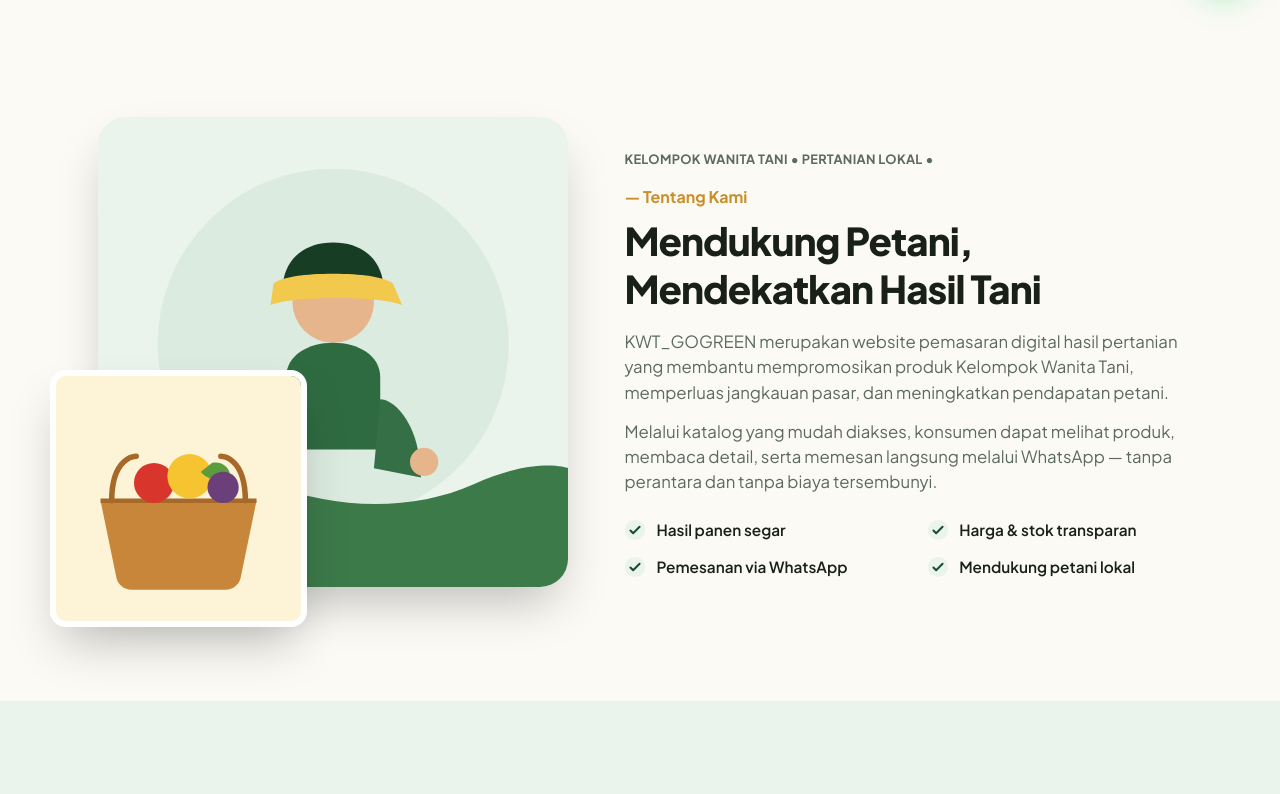
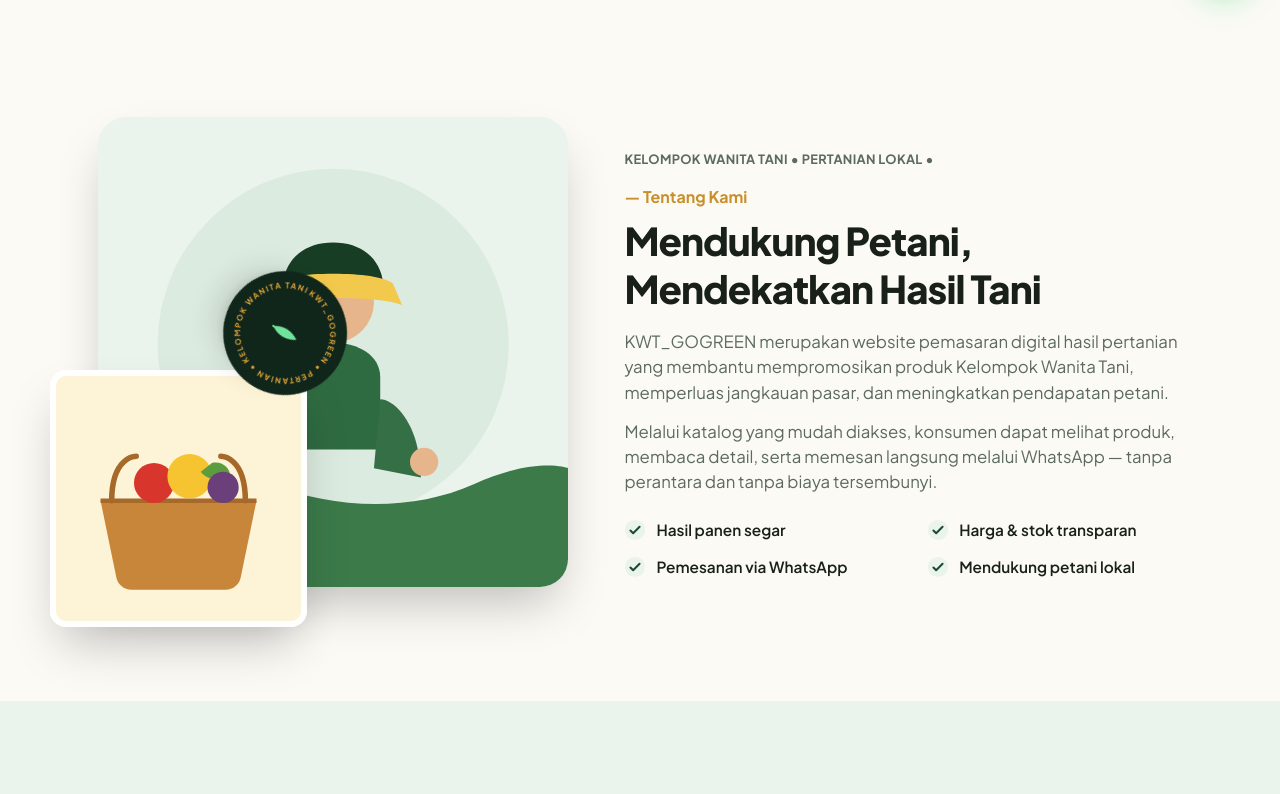
Before and after one commit to loaf684/pkm-kwt_go_green, a Next.js app: page / in a window 1280 px wide. Shown: the part 782-1576 px from the top of the page. Built offline with nearby package versions, Linux system fonts and the light colour scheme; no server answers; the database is empty.

Commit message:
Add rotating about section badge
Co-authored-by: Copilot <223556219+Copilot@users.noreply.github.com>

```diff
--- a/src/app/globals.css
+++ b/src/app/globals.css
@@ -47,6 +47,16 @@ body {
   transform: scale(1.04);
 }
 
+.about-badge {
+  animation: about-badge-spin 18s linear infinite;
+}
+
+@keyframes about-badge-spin {
+  to {
+    transform: translate(-50%, -50%) rotate(360deg);
+  }
+}
+
 @keyframes hero-drift {
   from {
     transform: scale(1.04) translate3d(0, 0, 0);
@@ -67,6 +77,10 @@ body {
     animation: none;
     transform: none;
   }
+
+  .about-badge {
+    animation: none;
+  }
 }
 
 html {
--- a/src/components/AboutSection.tsx
+++ b/src/components/AboutSection.tsx
@@ -30,6 +30,20 @@ export default function AboutSection({
           </div>
           <div className="absolute -left-6 -bottom-4 aspect-square w-[52%] overflow-hidden rounded-2xl border-4 border-white shadow-2xl sm:border-[6px]">
             <SiteMedia url={accentImageUrl} fallback={BasketIllustration} className="size-full object-cover" />
+          </div>
+          <div className="about-badge absolute left-[47%] top-[48%] z-10 flex size-[100px] -translate-x-1/2 -translate-y-1/2 items-center justify-center rounded-full bg-[#10261a] text-accent shadow-xl sm:size-[124px]">
+            <svg viewBox="0 0 160 160" className="size-full" aria-label="KWT_GOGREEN — Pertanian Kelompok Wanita Tani">
+              <defs>
+                <path id="about-badge-circle" d="M80,80 m-58,0 a58,58 0 1,1 116,0 a58,58 0 1,1 -116,0" />
+              </defs>
+              <text className="fill-current text-[10px] font-bold uppercase tracking-[1.8px]">
+                <textPath href="#about-badge-circle">
+                  KWT_GOGREEN • PERTANIAN • KELOMPOK WANITA TANI •
+                </textPath>
+              </text>
+              <path d="M80 98c-8-12-7-24 0-35 7 11 8 23 0 35Z" fill="#71e39a" />
+              <path d="M80 98V72" fill="none" stroke="#71e39a" strokeWidth="2.5" strokeLinecap="round" />
+            </svg>
           </div>
         </div>
 
```
